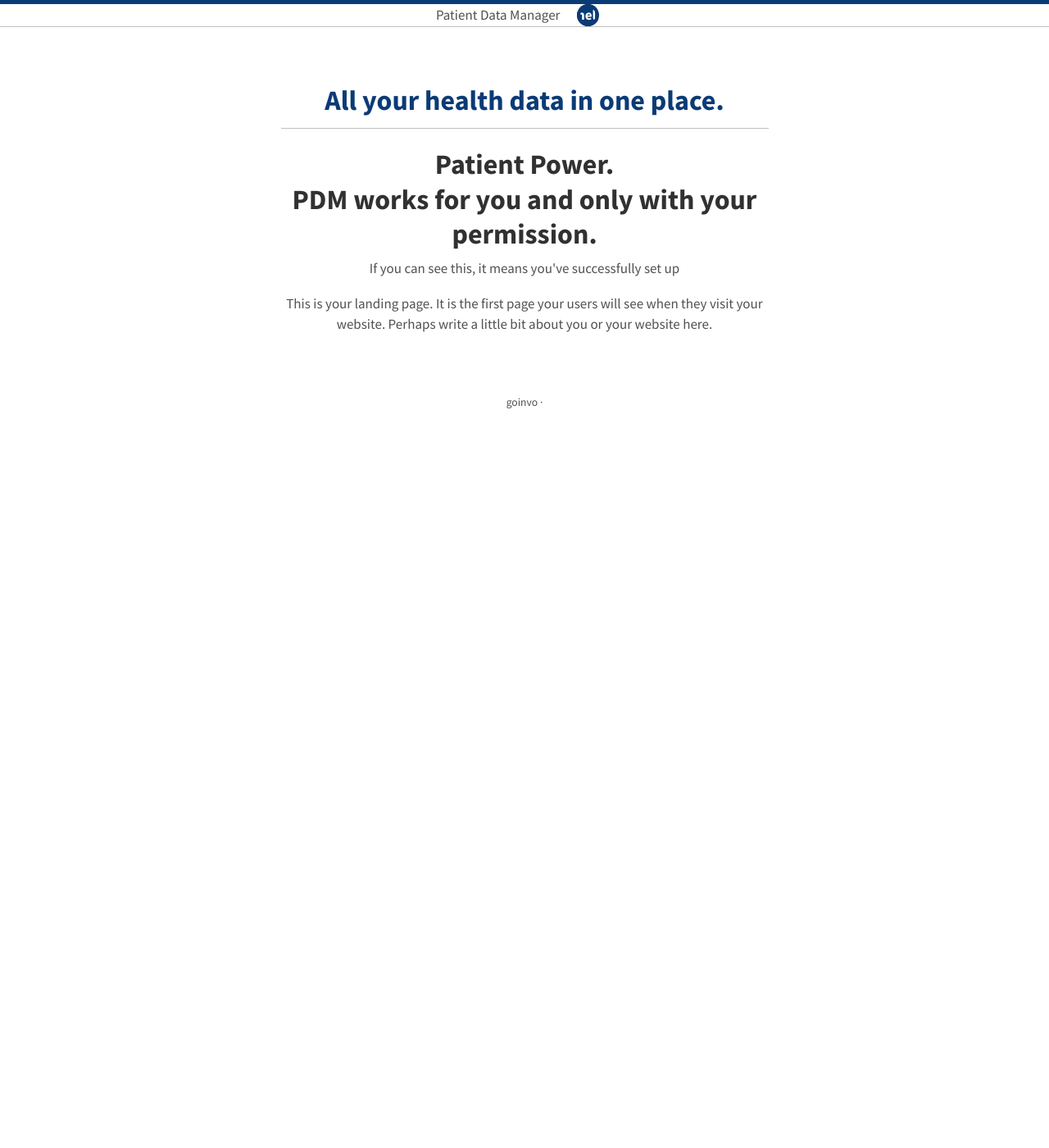
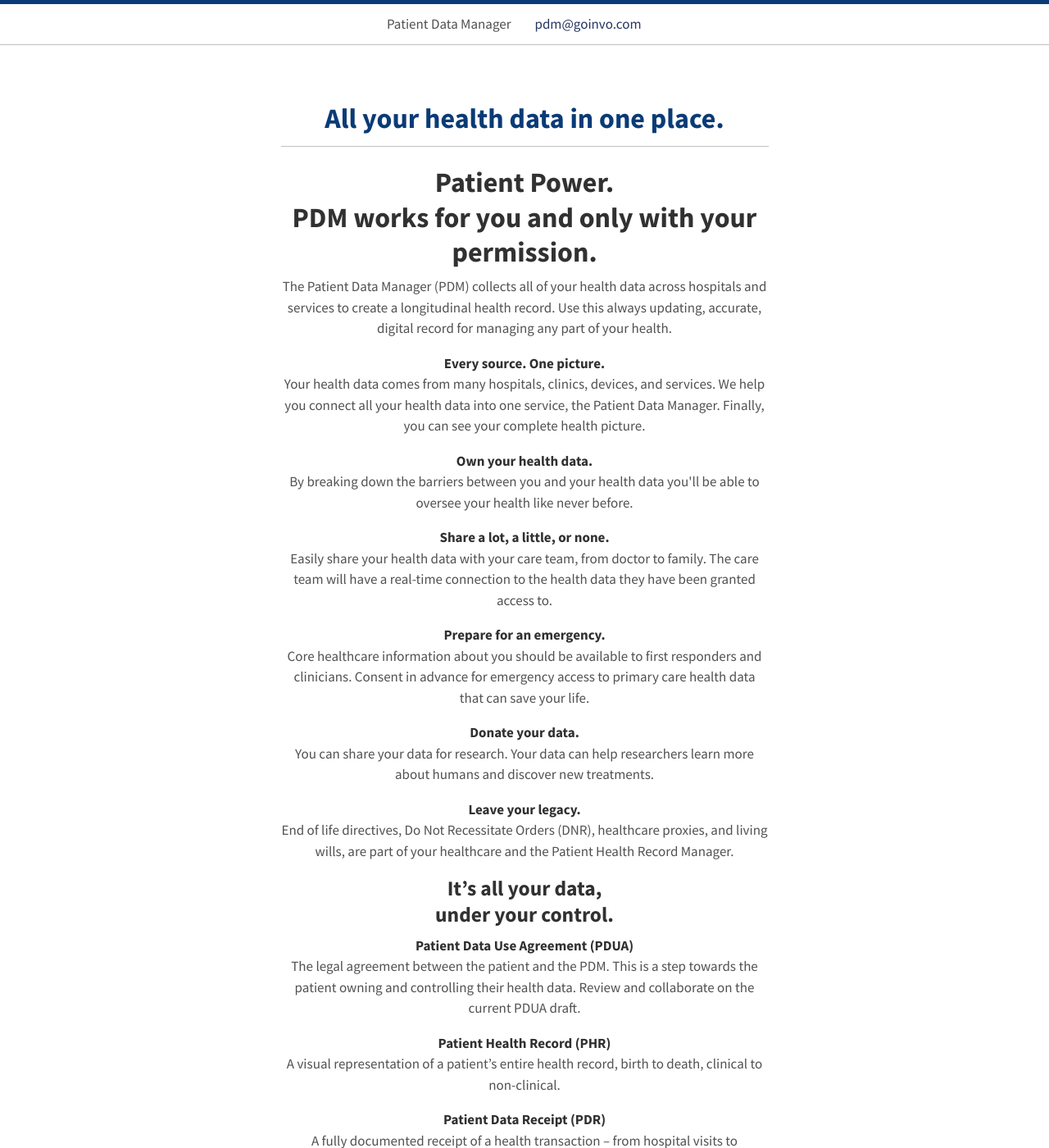
Before and after one commit to patient-data-manager/pdm-website, a Jekyll site: the page built from index.html, in a window 1280 px wide and 1400 px high. Shown: the whole window at 82% size. Built offline with Jekyll 4.4.1, drawn with Linux system fonts in a browser that asks for light colours; some of the changed text lies outside the part shown.

Commit message:
Content drop. To later tweak and add photos.

```diff
--- a/_config.yml
+++ b/_config.yml
@@ -21,7 +21,7 @@ sass:
 author:
   name:              GoInvo
   url:               https://github.com/goinvo
-  email:             eric@goinvo.com
+  email:             pdm@goinvo.com
 
 plugins:
   - jekyll-coffeescript
--- a/_layouts/default.html
+++ b/_layouts/default.html
@@ -8,7 +8,7 @@
       <ul>
         <li>{{ site.title }}</li>
         <!-- <li class="hvr-underline-reveal"><a href="{{ site.baseurl }}/about/">about</a></li> -->
-        <li class="logo"><a class="hvr-ripple-out" href="{{ site.baseurl }}/">hello@goinvo.com</a></li>
+        <li><a href="mailto:pdm@goinvo.com">pdm@goinvo.com</a></li>
       </ul>
     </nav>
 
--- a/index.html
+++ b/index.html
@@ -16,13 +16,79 @@ title: Home
     </h1>
 
     <p>
-      If you can see this, it means you've successfully set up
+      The Patient Data Manager (PDM) collects all of your health data across hospitals and services to create a longitudinal health record. Use this always updating, accurate, digital record for managing any part of your health.
     </p>
 
     <p>
-      This is your landing page. It is the first page your users will see when
-      they visit your website. Perhaps write a little bit about you or your
-      website here.
+      <strong>Every source. One picture.</strong><br />
+      Your health data comes from many hospitals, clinics, devices, and services. We help you connect all your health data into one service, the Patient Data Manager. Finally, you can see your complete health picture.
+    </p>
+
+    <p>
+      <strong>Own your health data.</strong><br />
+      By breaking down the barriers between you and your health data you'll be able to oversee your health like never before.
+    </p>
+
+    <p>
+      <strong>Share a lot, a little, or none.</strong><br />
+      Easily share your health data with your care team, from doctor to family. The care team will have a real-time connection to the health data they have been granted access to.
+    </p>
+
+    <p>
+      <strong>Prepare for an emergency.</strong><br />
+      Core healthcare information about you should be available to first responders and clinicians. Consent in advance for emergency access to primary care health data that can save your life.
+    </p>
+
+    <p>
+      <strong>Donate your data.</strong><br />
+      You can share your data for research. Your data can help researchers learn more about humans and discover new treatments.
+    </p>
+
+    <p>
+      <strong>Leave your legacy.</strong><br />
+      End of life directives, Do Not Recessitate Orders (DNR), healthcare proxies, and living wills, are part of your healthcare and the Patient Health Record Manager.
+    </p>
+
+    <h2>
+      It’s all your data,<br />
+      under your control.
+    </h2>
+
+    <p>
+      <strong>Patient Data Use Agreement (PDUA)</strong><br />
+      The legal agreement between the patient and the PDM. This is a step towards the patient owning and controlling their health data. Review and collaborate on the current PDUA draft.
+    </p>
+
+    <p>
+      <strong>Patient Health Record (PHR)</strong><br />
+      A visual representation of a patient’s entire health record, birth to death, clinical to non-clinical.
+    </p>
+
+    <p>
+      <strong>Patient Data Receipt (PDR)</strong><br />
+      A fully documented receipt of a health transaction – from hospital visits to wearables. See health metrics, services performed, financials, related documentation, and a transparent list of the parties that can see the data.
+    </p>
+
+    <p>
+      <strong>PDM Marketplace</strong><br />
+      The PDM marketplace will allow organizations and developers to build new functionality to enhance the PDM experience. One could create a care planning tool or allow a Patient Reported Outcome (PRO) to become influential in care – just a few possibilities to benefit from the patient owning their health data.
+    </p>
+
+    <h1>
+      Let's make this real.<br />
+      Invest.
+    </h1>
+
+    <p>
+      Contact <a href="mailto:pdm@goinvo.com">pdm@goinvo.com</a> to discuss partnership opportunities.
+    </p>
+
+    <h1>
+      Open Source
+    </h1>
+
+    <p>
+      The Patient Data Manager is licensed under Apache 2.0.
     </p>
   </div>
 
```
